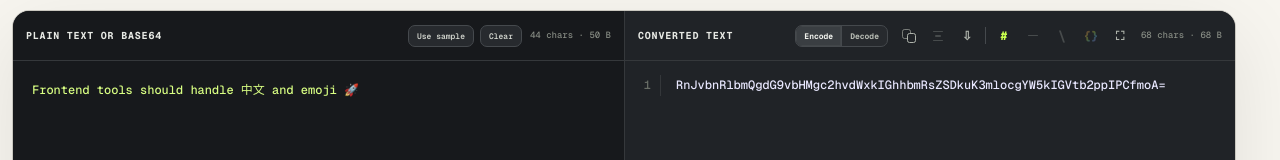
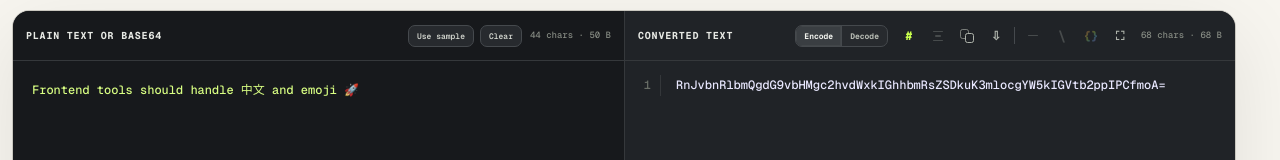
Before and after one commit to sufaith/xxf-json-frontend-toolbox, a Next.js app: page /tools/base64-encoder-decoder/ in a window 1280 px wide. Shown: the top 160 px of the page. Built offline with nearby package versions, Linux system fonts and the light colour scheme.

Commit message:
reorder output toolbar actions

```diff
--- a/components/ToolWorkbench.tsx
+++ b/components/ToolWorkbench.tsx
@@ -196,11 +196,11 @@ export function ToolWorkbench({ initialSlug, compact = false }: Props) {
                 )}
               </div>
               <div className="editor-toolbar" role="toolbar" aria-label="Output actions">
+                <button className={`icon-button ${showLineNumbers ? "is-active" : ""}`} type="button" aria-label={showLineNumbers ? "隐藏行号" : "显示行号"} data-tooltip={showLineNumbers ? "隐藏行号" : "显示行号"} onClick={() => setShowLineNumbers((current) => !current)}><span aria-hidden="true">#</span></button>
+                <button className={`icon-button ${isMinified ? "is-active" : ""}`} type="button" aria-label={isMinified ? "恢复格式化" : "压缩 JSON"} data-tooltip={isMinified ? "恢复格式化" : "压缩 JSON"} onClick={toggleMinified} disabled={!parsedOutput.isJson}><span className={`tool-icon tool-icon--minify ${isMinified ? "tool-icon--restore" : ""}`} aria-hidden="true" /></button>
                 <button className="icon-button" type="button" aria-label="复制" data-tooltip="复制" onClick={() => void copyOutput()} disabled={!displayedOutput}><span className="tool-icon tool-icon--copy" aria-hidden="true" /></button>
-                <button className={`icon-button ${isMinified ? "is-active" : ""}`} type="button" aria-label={isMinified ? "恢复格式化" : "压缩 JSON"} data-tooltip={isMinified ? "恢复格式化" : "压缩 JSON"} onClick={toggleMinified} disabled={!parsedOutput.isJson}><span className={`tool-icon tool-icon--minify ${isMinified ? "tool-icon--restore" : ""}`} aria-hidden="true" /></button>
                 <button className="icon-button" type="button" aria-label="下载" data-tooltip="下载" onClick={downloadOutput} disabled={!displayedOutput}><span aria-hidden="true">⇩</span></button>
                 <span className="editor-toolbar__separator" aria-hidden="true" />
-                <button className={`icon-button ${showLineNumbers ? "is-active" : ""}`} type="button" aria-label={showLineNumbers ? "隐藏行号" : "显示行号"} data-tooltip={showLineNumbers ? "隐藏行号" : "显示行号"} onClick={() => setShowLineNumbers((current) => !current)}><span aria-hidden="true">#</span></button>
                 <button className={`icon-button ${collapsedPaths.size ? "is-active" : ""}`} type="button" aria-label={collapsedPaths.size ? "展开全部对象" : "折叠全部对象"} data-tooltip={collapsedPaths.size ? "展开全部对象" : "折叠全部对象"} onClick={toggleAllObjects} disabled={!canFold}><span className={`tool-icon fold-icon ${collapsedPaths.size ? "fold-icon--expand" : "fold-icon--collapse"}`} aria-hidden="true" /></button>
                 <button className={`icon-button ${encodeEscapes ? "is-active" : ""}`} type="button" aria-label={encodeEscapes ? "显示字符（Decode）" : "保留转义（Encode）"} data-tooltip={encodeEscapes ? "显示字符（Decode）" : "保留转义（Encode）"} onClick={() => setEncodeEscapes((current) => !current)} disabled={!parsedOutput.isJson}><span aria-hidden="true" className="escape-icon">{"\\"}</span></button>
                 <button className={`icon-button icon-button--rainbow ${rainbowBrackets ? "is-active" : ""}`} type="button" aria-label={rainbowBrackets ? "关闭彩虹括号" : "开启彩虹括号"} data-tooltip={rainbowBrackets ? "关闭彩虹括号" : "开启彩虹括号"} onClick={() => setRainbowBrackets((current) => !current)} disabled={!parsedOutput.isJson || isMinified}><span aria-hidden="true">{`{}`}</span></button>
```
